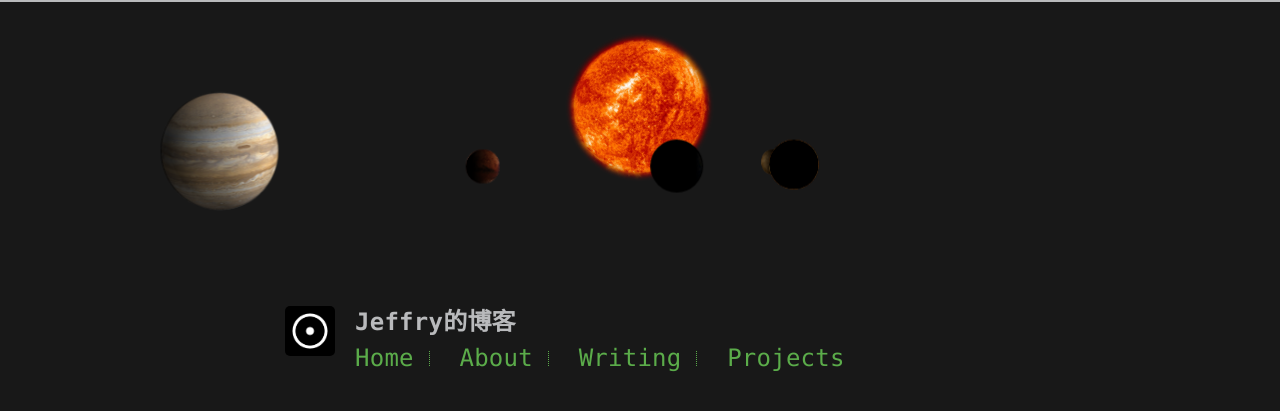
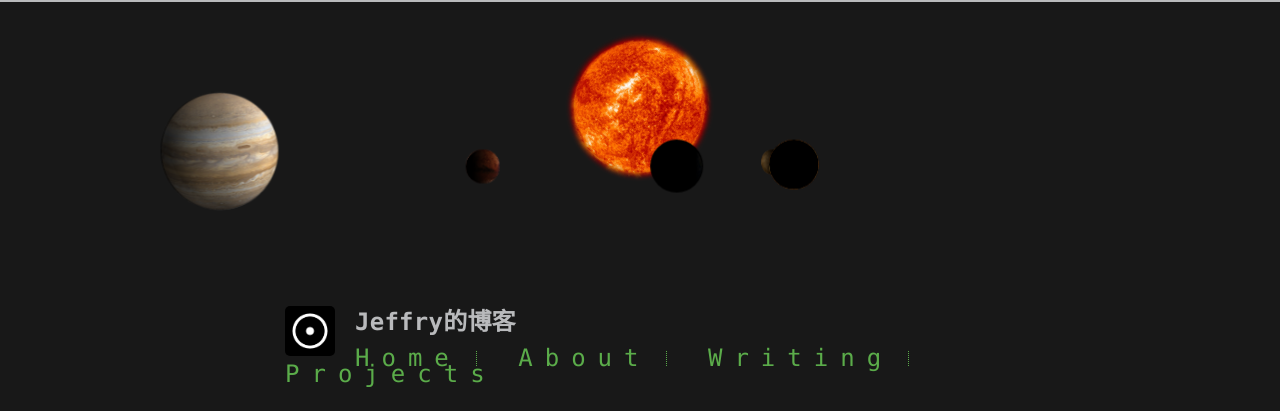
Before and after one commit to lvjiafa/Program-Man.github.io, a plain HTML site: page index.html in a window 1280 px wide. Shown: the top 411 px of the page. Drawn offline with Linux system fonts and the light colour scheme.

Commit message:
Site updated: 2019-03-01 16:15:03

```diff
--- a/css/style.css
+++ b/css/style.css
@@ -581,7 +581,7 @@ body {
   filter: grayscale(100%);
 }
 #header #nav {
-  letter-spacing: 0.01em;
+  letter-spacing: 0.5em;
   font-size: 1.5rem;
   font-style: normal;
   font-weight: 200;
```
